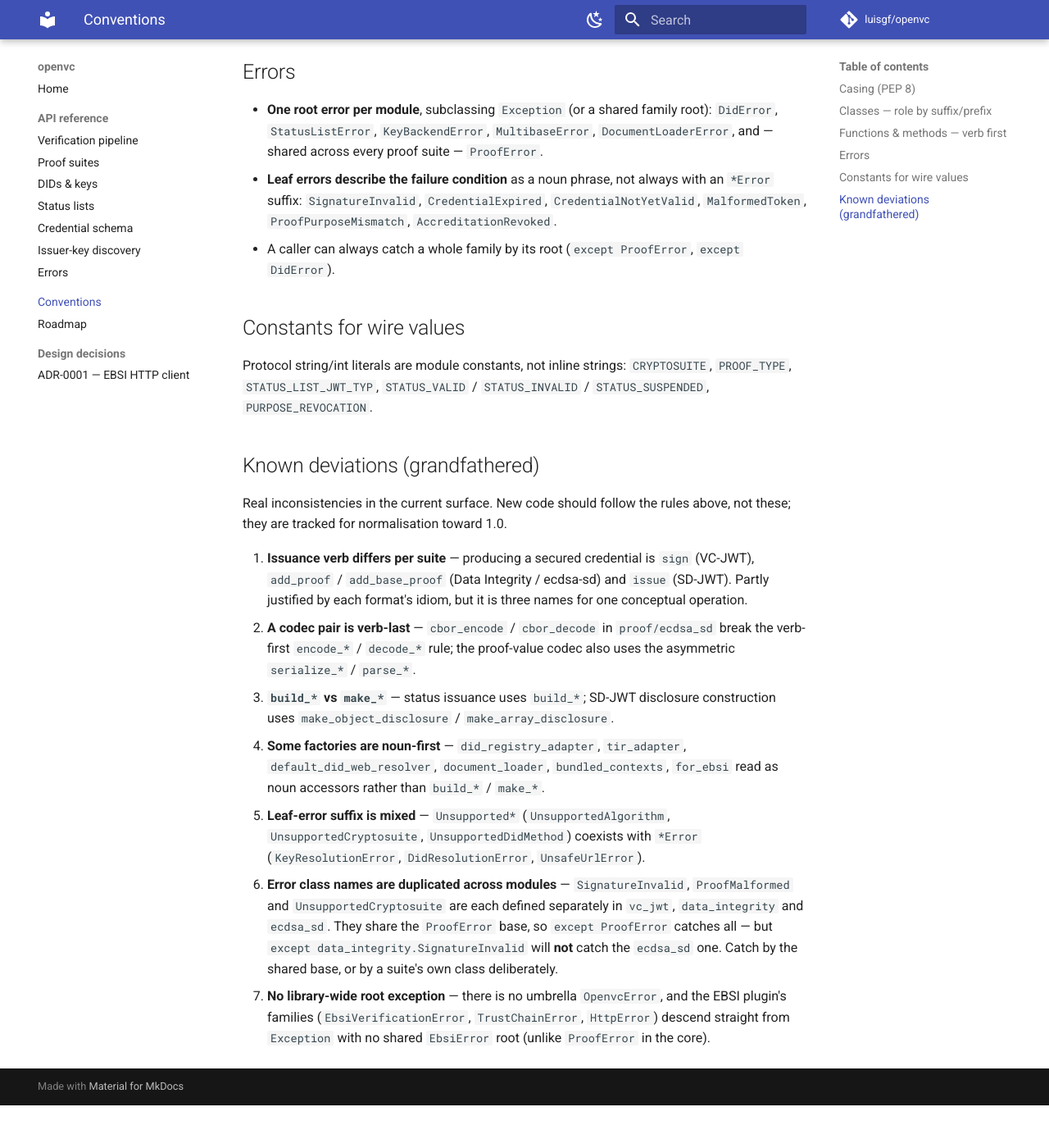
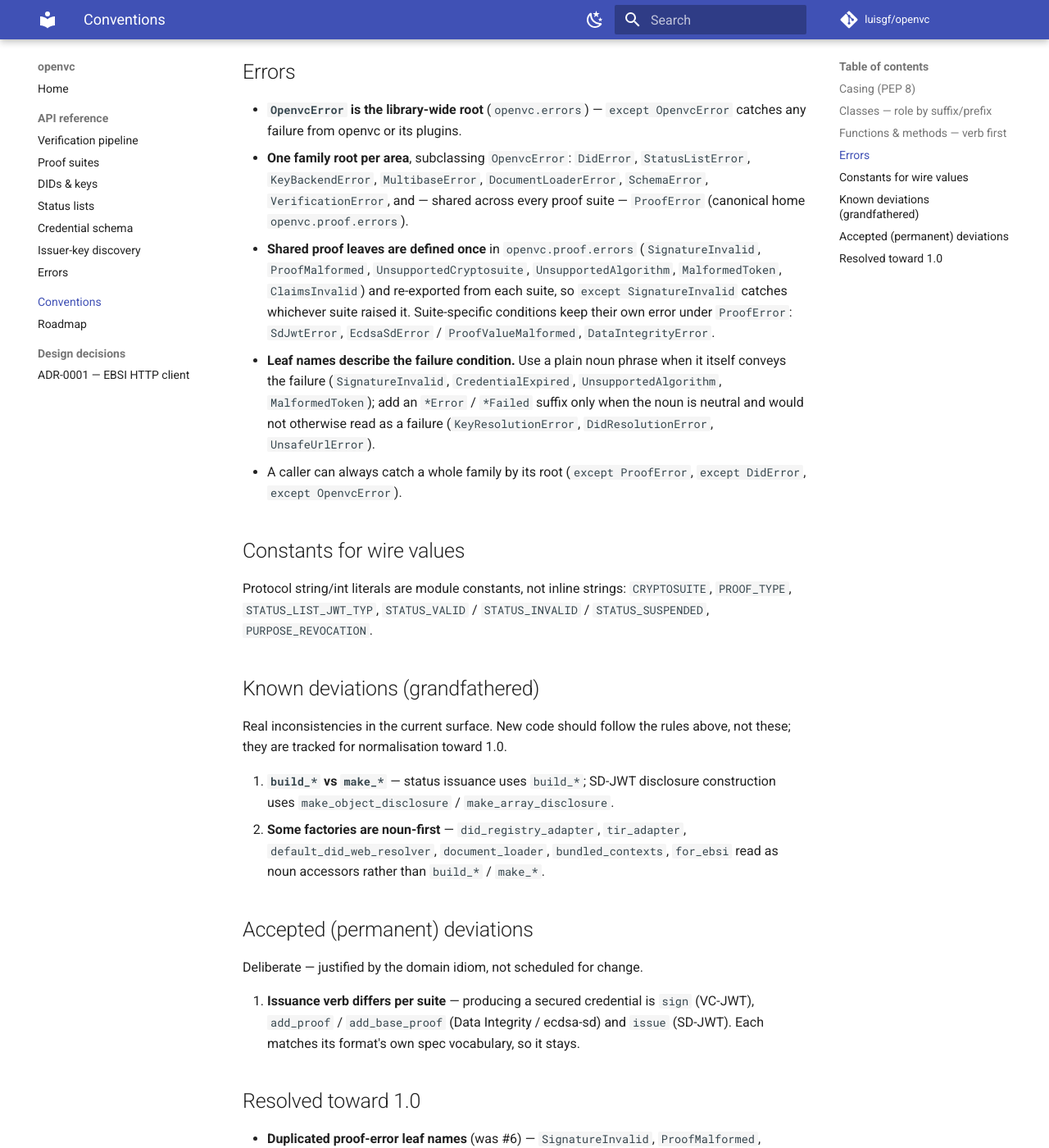
Before and after one commit to luisgf/openvc, an MkDocs documentation site: the page built from docs/CONVENTIONS.md, in a window 1280 px wide and 1400 px high, scrolled down 2316 px. Shown: the whole window at 82% size. Built offline with MkDocs 1.6.1 and Material for MkDocs 9.7.7, drawn with Linux system fonts in a browser that asks for light colours; comment, search, counter and statistics services are not loaded; before the commit the page ends 3664 px from its top, so only the background shows below that; some of the changed text lies outside the part shown.

Commit message:
refactor!: unify the proof error taxonomy and rename the ecdsa_sd codecs (#31)
Move ProofError out of the vc_jwt format module into a new openvc.proof.errors,
and define the leaves that mean the same thing across suites (SignatureInvalid,
ProofMalformed, UnsupportedCryptosuite, UnsupportedAlgorithm, MalformedToken,
ClaimsInvalid) ONCE there instead of one-per-suite. Suite roots (SdJwtError,
EcdsaSdError/ProofValueMalformed, DataIntegrityError) stay for suite-specific
failures. Rename the verb-last ecdsa_sd codecs to verb-first (encode_cbor/decode_cbor,
encode_/decode_base_proof, encode_/decode_derived_proof) with deprecated aliases.
Reconcile CONVENTIONS.md (resolve deviations #2/#5/#6/#7, bless #1 as permanent).

BREAKING CHANGE: except data_integrity.SignatureInvalid now catches every suite
(the leaves are one shared class); except DataIntegrityError / except EcdsaSdError no
longer catch a signature/proof-malformed failure (shared under ProofError) — catch
ProofError or the specific leaf. First breaking change toward the 1.0.0 freeze.

Closes #4, closes #5

```diff
--- a/docs/CONVENTIONS.md
+++ b/docs/CONVENTIONS.md
@@ -55,15 +55,25 @@ drive a trust decision.
 
 ## Errors
 
-- **One root error per module**, subclassing `Exception` (or a shared family root):
-  `DidError`, `StatusListError`, `KeyBackendError`, `MultibaseError`,
-  `DocumentLoaderError`, and — shared across every proof suite — `ProofError`.
-- **Leaf errors describe the failure condition** as a noun phrase, not always with
-  an `*Error` suffix: `SignatureInvalid`, `CredentialExpired`,
-  `CredentialNotYetValid`, `MalformedToken`, `ProofPurposeMismatch`,
-  `AccreditationRevoked`.
+- **`OpenvcError` is the library-wide root** (`openvc.errors`) — `except OpenvcError`
+  catches any failure from openvc or its plugins.
+- **One family root per area**, subclassing `OpenvcError`: `DidError`,
+  `StatusListError`, `KeyBackendError`, `MultibaseError`, `DocumentLoaderError`,
+  `SchemaError`, `VerificationError`, and — shared across every proof suite —
+  `ProofError` (canonical home `openvc.proof.errors`).
+- **Shared proof leaves are defined once** in `openvc.proof.errors`
+  (`SignatureInvalid`, `ProofMalformed`, `UnsupportedCryptosuite`,
+  `UnsupportedAlgorithm`, `MalformedToken`, `ClaimsInvalid`) and re-exported from each
+  suite, so `except SignatureInvalid` catches whichever suite raised it.
+  Suite-specific conditions keep their own error under `ProofError`: `SdJwtError`,
+  `EcdsaSdError` / `ProofValueMalformed`, `DataIntegrityError`.
+- **Leaf names describe the failure condition.** Use a plain noun phrase when it
+  itself conveys the failure (`SignatureInvalid`, `CredentialExpired`,
+  `UnsupportedAlgorithm`, `MalformedToken`); add an `*Error` / `*Failed` suffix only
+  when the noun is neutral and would not otherwise read as a failure
+  (`KeyResolutionError`, `DidResolutionError`, `UnsafeUrlError`).
 - A caller can always catch a whole family by its root (`except ProofError`,
-  `except DidError`).
+  `except DidError`, `except OpenvcError`).
 
 ## Constants for wire values
 
@@ -76,28 +86,32 @@ Protocol string/int literals are module constants, not inline strings:
 Real inconsistencies in the current surface. New code should follow the rules
 above, not these; they are tracked for normalisation toward 1.0.
 
-1. **Issuance verb differs per suite** — producing a secured credential is `sign`
-   (VC-JWT), `add_proof` / `add_base_proof` (Data Integrity / ecdsa-sd) and
-   `issue` (SD-JWT). Partly justified by each format's idiom, but it is three
-   names for one conceptual operation.
-2. **A codec pair is verb-last** — `cbor_encode` / `cbor_decode` in
-   `proof/ecdsa_sd` break the verb-first `encode_*` / `decode_*` rule; the
-   proof-value codec also uses the asymmetric `serialize_*` / `parse_*`.
-3. **`build_*` vs `make_*`** — status issuance uses `build_*`; SD-JWT disclosure
+1. **`build_*` vs `make_*`** — status issuance uses `build_*`; SD-JWT disclosure
    construction uses `make_object_disclosure` / `make_array_disclosure`.
-4. **Some factories are noun-first** — `did_registry_adapter`, `tir_adapter`,
+2. **Some factories are noun-first** — `did_registry_adapter`, `tir_adapter`,
    `default_did_web_resolver`, `document_loader`, `bundled_contexts`, `for_ebsi`
    read as noun accessors rather than `build_*` / `make_*`.
-5. **Leaf-error suffix is mixed** — `Unsupported*` (`UnsupportedAlgorithm`,
-   `UnsupportedCryptosuite`, `UnsupportedDidMethod`) coexists with `*Error`
-   (`KeyResolutionError`, `DidResolutionError`, `UnsafeUrlError`).
-6. **Error class names are duplicated across modules** — `SignatureInvalid`,
-   `ProofMalformed` and `UnsupportedCryptosuite` are each defined separately in
-   `vc_jwt`, `data_integrity` and `ecdsa_sd`. They share the `ProofError` base, so
-   `except ProofError` catches all — but `except data_integrity.SignatureInvalid`
-   will **not** catch the `ecdsa_sd` one. Catch by the shared base, or by a
-   suite's own class deliberately.
-7. **No library-wide root exception** — there is no umbrella `OpenvcError`, and the
-   EBSI plugin's families (`EbsiVerificationError`, `TrustChainError`, `HttpError`)
-   descend straight from `Exception` with no shared `EbsiError` root (unlike
-   `ProofError` in the core).
+
+## Accepted (permanent) deviations
+
+Deliberate — justified by the domain idiom, not scheduled for change.
+
+1. **Issuance verb differs per suite** — producing a secured credential is `sign`
+   (VC-JWT), `add_proof` / `add_base_proof` (Data Integrity / ecdsa-sd) and `issue`
+   (SD-JWT). Each matches its format's own spec vocabulary, so it stays.
+
+## Resolved toward 1.0
+
+- **Duplicated proof-error leaf names** (was #6) — `SignatureInvalid`,
+  `ProofMalformed`, `UnsupportedCryptosuite` are now single shared classes in
+  `openvc.proof.errors`, and `ProofError` moved there out of the `vc_jwt` format
+  module. `except SignatureInvalid` now catches every suite.
+- **Verb-last codec pair** (was #2) — `proof/ecdsa_sd` now uses verb-first
+  `encode_cbor` / `decode_cbor` and a symmetric `encode_*` / `decode_*` proof-value
+  pair; the old `cbor_encode` / `serialize_*` / `parse_*` names remain as deprecated
+  aliases for one release.
+- **Mixed leaf-error suffix** (was #5) — the mix is intentional and now documented
+  under **Errors** above (plain noun phrase vs `*Error` for a neutral noun); the
+  current names conform, so no rename.
+- **No library-wide root** (was #7) — `OpenvcError` now exists (`openvc.errors`),
+  with `EbsiError` as the plugin's shared root under it.
```
Also changed, not shown: CHANGELOG.md (+33 -0 lines), 13 other files.
